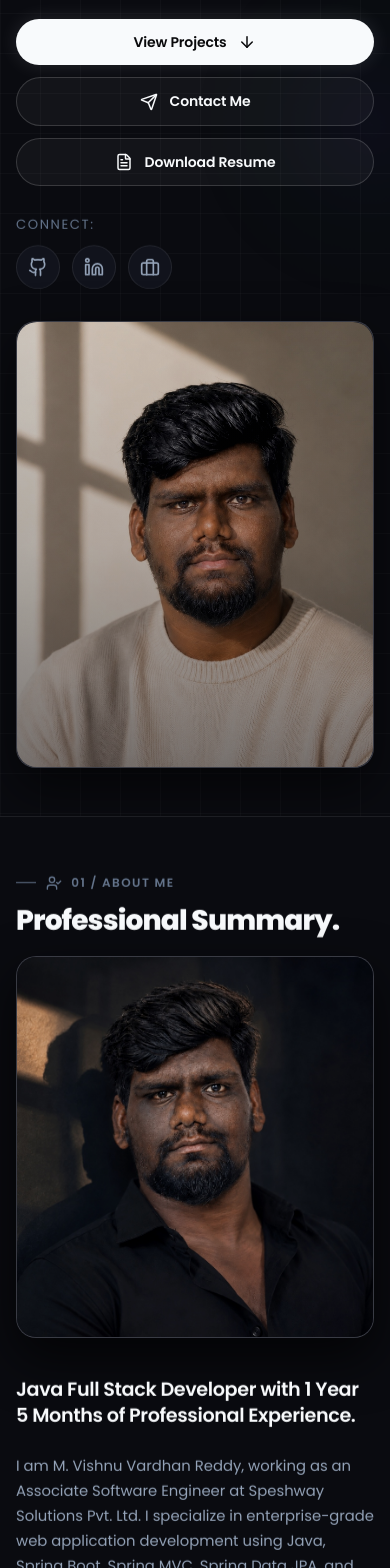
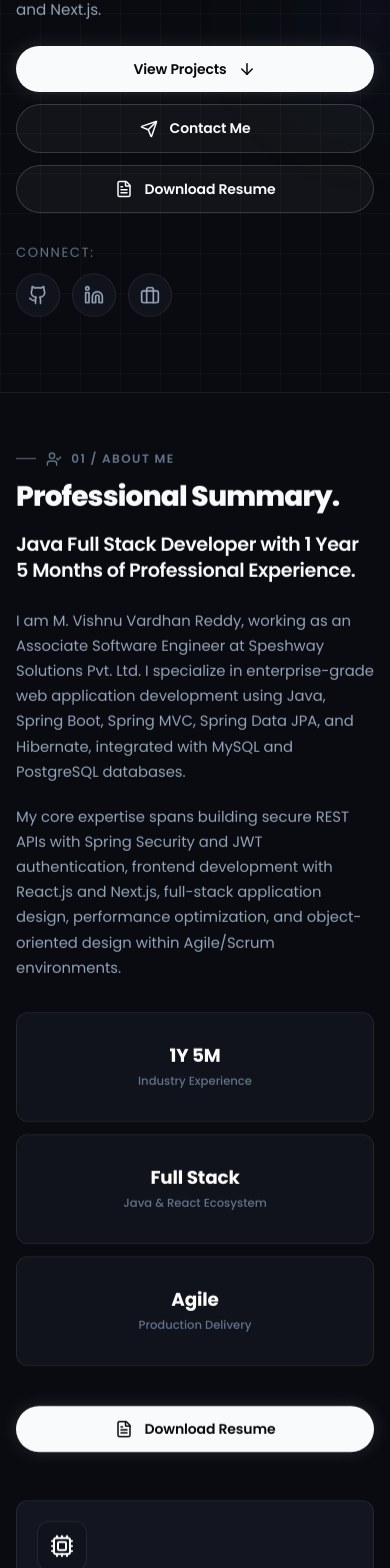
Before and after one commit to vishnu-reddy-dev/portfolio, a React (Vite) app: page / in a window 390 px wide. Shown: the part 387-1955 px from the top of the page. Built offline with nearby package versions, Linux system fonts and the light colour scheme; no server answers.

Commit message:
style: hide self photos completely on mobile responsive screens

```diff
--- a/src/components/About.css
+++ b/src/components/About.css
@@ -170,14 +170,14 @@
   line-height: 1.6;
 }
 
-/* ── Tablet: stack image above text ── */
+/* ── Mobile / Tablet Responsive: Hide self photo completely ── */
 @media (max-width: 990px) {
   .about-grid {
     grid-template-columns: 1fr;
-    gap: 2.5rem;
+    gap: 1.5rem;
   }
-  .profile-img {
-    height: clamp(320px, 45vh, 420px);
+  .about-image-column {
+    display: none !important;
   }
 }
 
--- a/src/components/Hero.css
+++ b/src/components/Hero.css
@@ -247,13 +247,13 @@
   animation-delay: -2s;
 }
 
-/* ── Tablet: hide code card visual, centre content ── */
-@media (max-width: 1024px) {
+/* ── Mobile / Tablet Responsive: Hide self photo completely ── */
+@media (max-width: 990px) {
+  .hero-container {
+    grid-template-columns: 1fr;
+  }
   .hero-visual {
-    justify-content: center;
-  }
-  .hero-visual-card {
-    max-width: 480px;
+    display: none !important;
   }
 }
 
```
